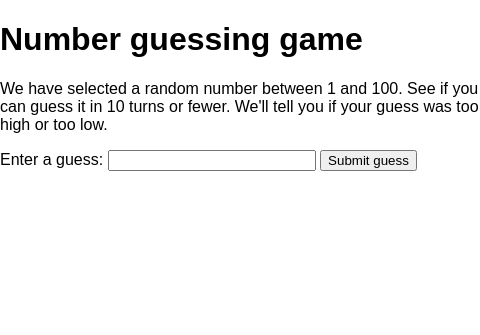
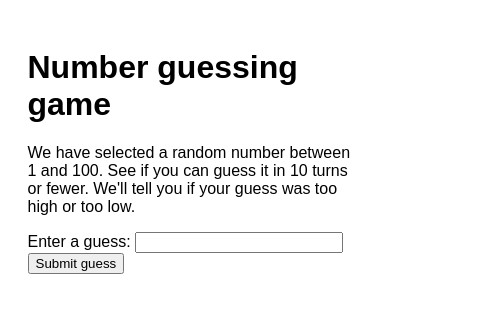
Before and after one commit to scott-gianan/number-guessing-game, a plain HTML site: page index.html in a window 390 px wide. Shown: the whole page, 480 px wide, since content can reach past the window. Drawn offline with Linux system fonts and the light colour scheme.

Commit message:
made it somewhat mobile responsive

```diff
--- a/index.css
+++ b/index.css
@@ -3,10 +3,8 @@ html {
   }
 
   body {
-    width: 50%;
-    max-width: 800px;
-    min-width: 480px;
-    margin: 0 auto;
+    min-width: 80vw;
+    padding: 5%;
   }
 
   .form input[type="number"] {
```
